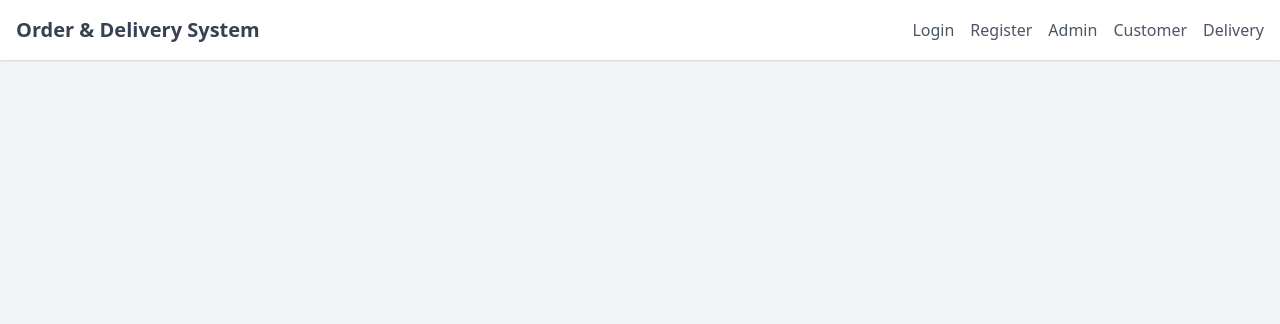
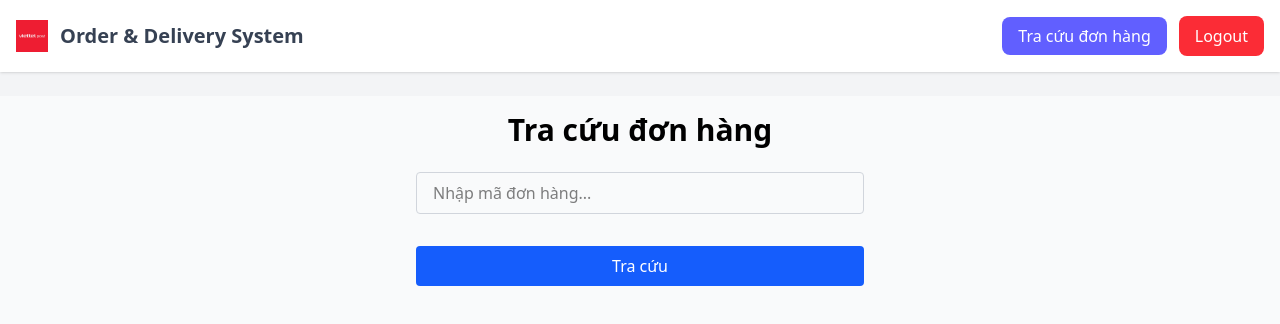
Before and after one commit to khaikin82/delivery-frontend, a React (Vite) app: page /order-lookup in a window 1280 px wide. Shown: the top 324 px of the page. Built offline with nearby package versions, Linux system fonts and the light colour scheme; sample sign-in values are in the browser's storage.

Commit message:
feat: add order lookup page

```diff
--- a/src/App.jsx
+++ b/src/App.jsx
@@ -11,14 +11,19 @@ import RegisterPage from "./pages/RegisterPage";
 import AdminDashboard from "./pages/AdminDashboard";
 import CustomerDashboard from "./pages/CustomerDashboard";
 import DeliveryStaffDashboard from "./pages/DeliveryStaffDashboard";
+import { AuthProvider } from "./context/AuthContext"; // <== thêm dòng này
+import OrderLookupPage from "./pages/OrderLookupPage";
 
 function App() {
   return (
+    <AuthProvider>
       <Router>
         <div className="min-h-screen bg-gray-100">
           <Navbar />
           <Routes>
-          <Route path="/" element={<Navigate to="/login" />} />
+            {/* <Route path="/" element={<OrderLookupPage />} /> */}
+            <Route path="/" element={<Navigate to="/order-lookup" />} />
+            <Route path="/order-lookup" element={<OrderLookupPage />} />
             <Route path="/login" element={<LoginPage />} />
             <Route path="/register" element={<RegisterPage />} />
             <Route path="/admin" element={<AdminDashboard />} />
@@ -27,6 +32,7 @@ function App() {
           </Routes>
         </div>
       </Router>
+    </AuthProvider>
   );
 }
 
--- a/src/api/userApi.js
+++ b/src/api/userApi.js
@@ -4,6 +4,11 @@ import apiClient from "./apiClient";
 const createOrder = (orderData) => {
   const url = "/v1/orders";
   return apiClient.post(url, orderData);
+};
+
+const findOrder = (orderCode) => {
+  const url = `/v1/orders/code/${orderCode}`;
+  return apiClient.get(url);
 };
 
 // const getMyOrders = (page = 0, size = 10) => {
@@ -19,6 +24,7 @@ const getMyOrders = (params) => {
 const userAPI = {
   createOrder,
   getMyOrders,
+  findOrder,
 };
 
 export default userAPI;
--- a/src/components/Navbar.jsx
+++ b/src/components/Navbar.jsx
@@ -1,29 +1,79 @@
-// src/components/Navbar.jsx
-import { Link } from "react-router-dom";
+import { Link, useNavigate } from "react-router-dom";
+import { useAuth } from "../context/AuthContext";
+import logo from "../assets/viettel_logo.jpg"; // đường dẫn logo
 
 function Navbar() {
+  const { user, logout } = useAuth();
+  const navigate = useNavigate();
+
+  const handleLogout = () => {
+    logout();
+    navigate("/");
+  };
+
+  const handleLogoClick = () => {
+    if (!user) {
+      navigate("/"); // hoặc redirect đến /login nếu bạn muốn
+      return;
+    }
+
+    switch (user.role) {
+      case "ADMIN":
+        navigate("/admin");
+        break;
+      case "CUSTOMER":
+        navigate("/customer");
+        break;
+      case "DELIVERY_STAFF":
+        navigate("/delivery");
+        break;
+      default:
+        navigate("/");
+    }
+  };
+
   return (
     <nav className="bg-white shadow mb-6">
       <div className="container mx-auto px-4 py-4 flex justify-between items-center">
-        <div className="text-xl font-bold text-gray-700">
-          Order & Delivery System
-        </div>
-        <div className="space-x-4">
-          <Link to="/login" className="text-gray-600 hover:text-blue-500">
-            Login
+        <button
+          onClick={handleLogoClick}
+          className="flex items-center space-x-3 text-xl font-bold text-gray-700 hover:text-blue-600 transition cursor-pointer"
+        >
+          <img src={logo} alt="Logo" className="w-8 h-8 object-contain" />
+          <span>Order & Delivery System</span>
+        </button>
+
+        <div className="space-x-3">
+          <Link
+            to="/order-lookup"
+            className="px-4 py-2 rounded-lg text-white bg-indigo-500 hover:bg-indigo-600 transition"
+          >
+            Tra cứu đơn hàng
           </Link>
-          <Link to="/register" className="text-gray-600 hover:text-blue-500">
-            Register
-          </Link>
-          <Link to="/admin" className="text-gray-600 hover:text-blue-500">
-            Admin
-          </Link>
-          <Link to="/customer" className="text-gray-600 hover:text-blue-500">
-            Customer
-          </Link>
-          <Link to="/delivery" className="text-gray-600 hover:text-blue-500">
-            Delivery
-          </Link>
+
+          {!user ? (
+            <>
+              <Link
+                to="/login"
+                className="px-4 py-2 rounded-lg text-white bg-blue-500 hover:bg-blue-600 transition cursor-pointer"
+              >
+                Login
+              </Link>
+              <Link
+                to="/register"
+                className="px-4 py-2 rounded-lg text-white bg-green-500 hover:bg-green-600 transition cursor-pointer"
+              >
+                Register
+              </Link>
+            </>
+          ) : (
+            <button
+              onClick={handleLogout}
+              className="px-4 py-2 rounded-lg text-white bg-red-500 hover:bg-red-600 transition cursor-pointer"
+            >
+              Logout
+            </button>
+          )}
         </div>
       </div>
     </nav>
--- /dev/null
+++ b/src/context/AuthContext.jsx
@@ -0,0 +1,35 @@
+import { createContext, useContext, useState, useEffect } from "react";
+
+const AuthContext = createContext();
+
+export function AuthProvider({ children }) {
+  const [user, setUser] = useState(null);
+
+  // ✅ Load user từ localStorage khi app khởi chạy
+  useEffect(() => {
+    const storedUser = localStorage.getItem("user");
+    if (storedUser) {
+      setUser(JSON.parse(storedUser));
+    }
+  }, []);
+
+  const login = (userData) => {
+    setUser(userData);
+    localStorage.setItem("user", JSON.stringify(userData)); // ✅ lưu vào localStorage
+  };
+
+  const logout = () => {
+    setUser(null);
+    localStorage.removeItem("user"); // ✅ xoá khỏi localStorage
+  };
+
+  return (
+    <AuthContext.Provider value={{ user, login, logout }}>
+      {children}
+    </AuthContext.Provider>
+  );
+}
+
+export function useAuth() {
+  return useContext(AuthContext);
+}
--- a/src/pages/LoginPage.jsx
+++ b/src/pages/LoginPage.jsx
@@ -1,10 +1,12 @@
-// src/pages/LoginPage.jsx
 import { useState } from "react";
 import { useNavigate } from "react-router-dom";
 import authAPI from "../api/authApi";
+import { useAuth } from "../context/AuthContext";
 
 function LoginPage() {
   const navigate = useNavigate();
+  const { login } = useAuth(); // ✅ gọi 1 lần duy nhất
+
   const [username, setUsername] = useState("");
   const [password, setPassword] = useState("");
   const [loading, setLoading] = useState(false);
@@ -25,7 +27,8 @@ function LoginPage() {
         return;
       }
 
-      // Điều hướng theo role của user
+      login(user); // ✅ set vào context
+
       switch (user.role) {
         case "ADMIN":
           navigate("/admin");
@@ -66,7 +69,7 @@ function LoginPage() {
         <div className="mb-4">
           <label className="block mb-1">Username</label>
           <input
-            type="username"
+            type="text"
             className="w-full border border-gray-300 px-3 py-2 rounded"
             value={username}
             onChange={(e) => setUsername(e.target.value)}
--- /dev/null
+++ b/src/pages/OrderLookupPage.jsx
@@ -0,0 +1,65 @@
+import { useState } from "react";
+import OrderDetailModal from "../components/OrderDetailModal";
+import userAPI from "../api/userApi";
+
+function OrderLookupPage() {
+  const [orderCode, setOrderCode] = useState("");
+  const [order, setOrder] = useState(null);
+  const [error, setError] = useState("");
+
+  const handleSubmit = async (e) => {
+    e.preventDefault(); // ⛔ Ngăn form submit reload trang
+    setError("");
+    setOrder(null);
+
+    if (!orderCode.trim()) {
+      setError("Vui lòng nhập mã đơn hàng.");
+      return;
+    }
+
+    try {
+      const fetchedOrder = await userAPI.findOrder(orderCode);
+      if (fetchedOrder) {
+        setOrder(fetchedOrder);
+      } else {
+        setError("Không tìm thấy đơn hàng.");
+      }
+    } catch (err) {
+      setError("Không tìm thấy đơn hàng.");
+    }
+  };
+
+  return (
+    <div className="min-h-screen bg-gray-50 flex flex-col items-center p-4">
+      <h1 className="text-3xl font-bold mb-6">Tra cứu đơn hàng</h1>
+      <form onSubmit={handleSubmit} className="w-full max-w-md space-y-4">
+        <input
+          type="text"
+          placeholder="Nhập mã đơn hàng..."
+          value={orderCode}
+          onChange={(e) => setOrderCode(e.target.value)}
+          className="w-full px-4 py-2 border border-gray-300 rounded focus:outline-none focus:ring-2 focus:ring-blue-500"
+        />
+        <button
+          type="submit" // ✅ Đây là submit, không dùng onClick
+          className="w-full mt-4 px-4 py-2 bg-blue-600 text-white rounded hover:bg-blue-700 transition cursor-pointer"
+        >
+          Tra cứu
+        </button>
+        {error && (
+          <div className="mt-2 text-red-500 font-medium text-center">
+            {error}
+          </div>
+        )}
+      </form>
+
+      {order && (
+        <div className="mt-8 w-full max-w-3xl bg-white p-6 rounded-lg shadow">
+          <OrderDetailModal order={order} />
+        </div>
+      )}
+    </div>
+  );
+}
+
+export default OrderLookupPage;
```
Also changed, not shown: src/assets/viettel_logo.jpg (added). Lines whose indentation alone changed are shown as unchanged.
